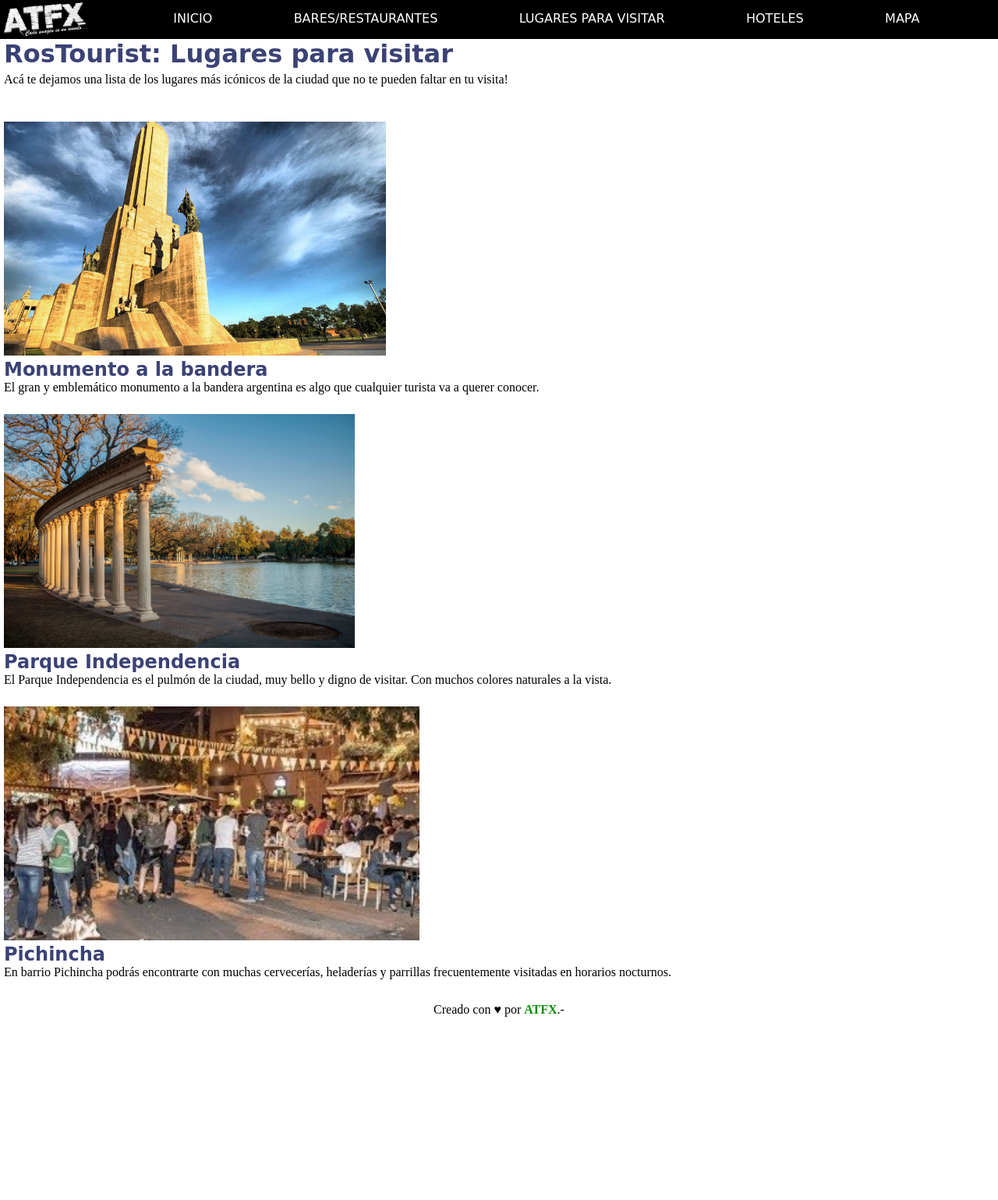
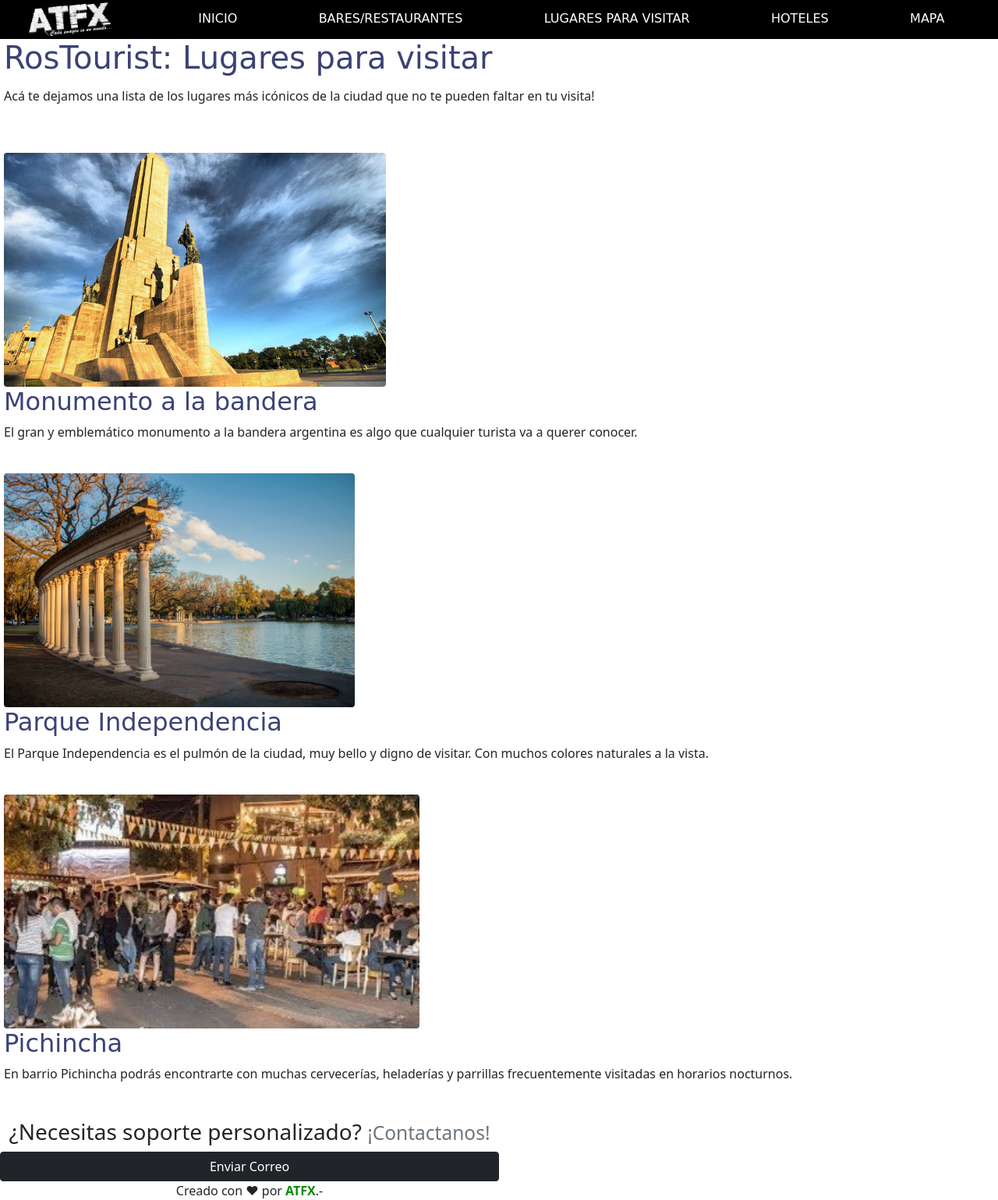
Before and after one commit to Artifexted/RosTourist, a plain HTML site: page lugares.html in a window 1280 px wide. Shown: the whole page at 78% size. Before the commit the page ends 1304 px from the top, so only its background shows below. Drawn offline with nearby package versions, Linux system fonts and the light colour scheme.

Commit message:
Full Bootstrap

```diff
--- a/lugares.html
+++ b/lugares.html
@@ -1,10 +1,20 @@
 <!DOCTYPE html>
 <html lang="es">
     <head>
+        <!-- meta para aceptar caracteres especiales -->
         <meta charset="UTF-8">
+
+        <!-- Viewport para responsive -->
         <meta name="viewport" content="width=device-width, initial-scale=1.0">
-        <title>RosTourist</title>
+
+        <!-- Titulo de la página -->
+        <title>RosTourist: Lugares para visitar</title>
+
+        <!-- Favicon para la página -->
         <link rel="icon" type="image/x-icon" href="./assets/img/favicon.ico">
+
+        <!-- Hojas de estilo (Bootstrap y propia. Ordenados para que el Bootstrap no afecte a la mía) -->
+        <link href="https://cdn.jsdelivr.net/npm/bootstrap@5.1.3/dist/css/bootstrap.min.css" rel="stylesheet">
         <link rel="stylesheet" href="./assets/css/style.css">
     </head>
     <body>
@@ -26,25 +36,37 @@
             </nav>
         </header>
 
+        <!-- Main / Contenido principal -->
         <main class="main">
+            <!-- Agregamos la clase "rounded" de Bootstrap a las imagenes ^.^ -->
+
             <h1>RosTourist: Lugares para visitar</h1>
             <p class="primaryText">Acá te dejamos una lista de los lugares más icónicos de la ciudad que no te pueden faltar en tu visita!</p>
 
-            <img src="./assets/img/lugares/monumento.jpg" alt="Fotografia del Monumento a la Bandera Argentina, Rosario." class="place-img">
+            <img src="./assets/img/lugares/monumento.jpg" alt="Fotografia del Monumento a la Bandera Argentina, Rosario." class="place-img rounded">
             <h2>Monumento a la bandera</h2>
             <p>El gran y emblemático monumento a la bandera argentina es algo que cualquier turista va a querer conocer.</p>
 
-            <img src="./assets/img/lugares/parque-ind.jpg" alt="Fotografia del Parque Independencia, Rosario." class="place-img">
+            <img src="./assets/img/lugares/parque-ind.jpg" alt="Fotografia del Parque Independencia, Rosario." class="place-img rounded">
             <h2>Parque Independencia</h2>
             <p>El Parque Independencia es el pulmón de la ciudad, muy bello y digno de visitar. Con muchos colores naturales a la vista.</p>
 
-            <img src="./assets/img/lugares/pichincha.jpg" alt="Fotografia de una cervecería con gente en Pichincha, Rosario." class="place-img">
+            <img src="./assets/img/lugares/pichincha.jpg" alt="Fotografia de una cervecería con gente en Pichincha, Rosario." class="place-img rounded">
             <h2>Pichincha</h2>
             <p>En barrio Pichincha podrás encontrarte con muchas cervecerías, heladerías y parrillas frecuentemente visitadas en horarios nocturnos.</p>
         </main>
 
-        <footer class="footer">
+        <!-- Footer / Pie de página -->
+        <!-- NOTA: Quise hacer un formulario de contacto (Para aprovechar más el bootstrap y darle más contenido al proyecto) en el pie de cada página, pero no sabía como hacer para que los datos del formulario se envien a un email... por ende no lo veía como un aporte al proyecto :( -->
+        <footer class="footer col-xs-12 col-sm-10 col-md-8 col-xl-6">
+            <h3>¿Necesitas soporte personalizado? <small class="text-muted">¡Contactanos!</small></h3>
+
+            <a href="mailto:artifexted@gmail.com?Subject=RosTourist"><div type="button" class="btn btn-dark">Enviar Correo</div></a>
+
             Creado con ♥ por <a href="https://instagram.com/artifexted" class="me">ATFX</a>.-
         </footer>
+
+        <!-- Script para aplicar Bootstrap -->
+        <script src="./assets/js/bootstrap.bundle.min.js"></script>
     </body>
 </html>
```
Also changed, not shown: hoteles.html (+27 -6 lines), mapa.html (+22 -2 lines).
